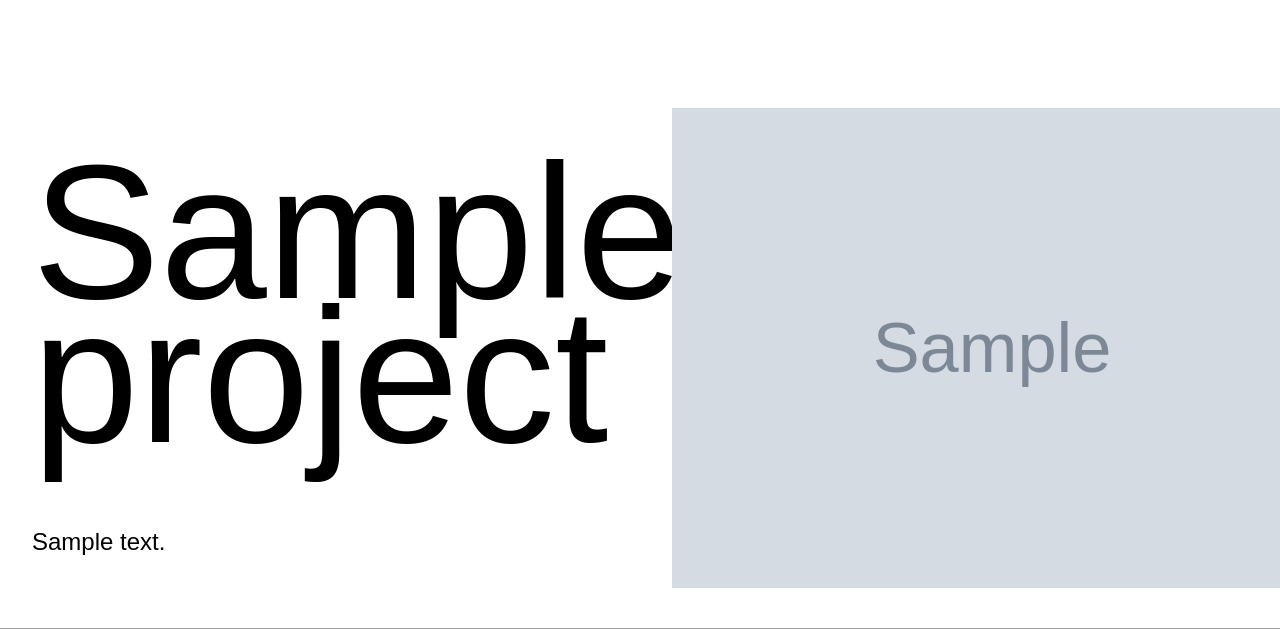
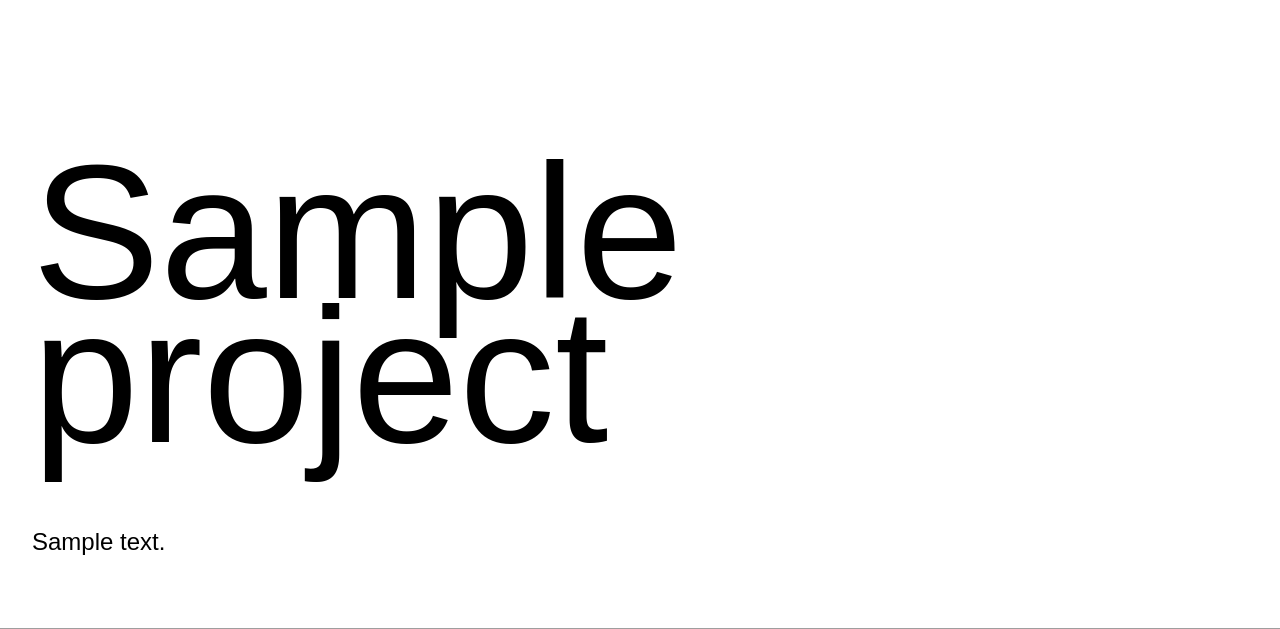
Before and after one commit to Atelier-Entropic/entropic-website, a Django app: a page that uses templates/project_detail.html in a window 1280 px wide. Shown: the part 80-709 px from the top of the page. Run offline with Django 5.2, Linux system fonts and the light colour scheme; tables that the repository leaves empty hold one stand-in row (values such as "Sample post"); grey boxes marked "Sample" are stand-in pictures; some web fonts are replaced; grey boxes are pictures that could not be loaded.

Commit message:
Subtle aesthetic change

```diff
--- a/gallery/models.py
+++ b/gallery/models.py
@@ -50,8 +50,6 @@ class Project(models.Model):
 
     # Intro
     intro_text = models.TextField(blank=True)
-    intro_image = models.ImageField(upload_to='projects/intro/', blank=True, null=True)
-
 
     # Fullscreen slideshow
     slideshow_1 = models.ImageField(upload_to='projects/slideshow/', blank=True, null=True)
--- a/static/styles/individual-projects.css
+++ b/static/styles/individual-projects.css
@@ -26,13 +26,14 @@ body {
   width: 100%;
   overflow-y: hidden;
   margin-bottom: 2.5rem;
+}
 
-}
 .project-name .intro {
   flex: 1 1 auto;
   min-width: 0;
+  text-align: justify;
+}
 
-}
 .project-name h1 {
   font-size: 12rem;
   font-weight: 500;
--- a/static/styles/projects.css
+++ b/static/styles/projects.css
@@ -134,7 +134,7 @@ body {
   font-size: 1rem;
   margin: 0;
   line-height: 1.2;
-  padding-right: 3rem;
+  padding-right: 5rem;
 }
 
 /*!OVERLAY — ARROWS*/
--- a/static/styles/styles.css
+++ b/static/styles/styles.css
@@ -59,13 +59,6 @@ a[x-apple-data-detectors] {
   color: inherit !important;
   text-decoration: inherit !important;
   font-weight: inherit !important;
-}
-
-body {
-  font-family:
-    Inter, system-ui, -apple-system, "Segoe UI", Roboto, "Noto Sans",
-    "Helvetica Neue", Arial, "Apple Color Emoji", "Segoe UI Emoji",
-    "Segoe UI Symbol", "Noto Color Emoji", sans-serif;
 }
 
 
--- a/templates/projects.html
+++ b/templates/projects.html
@@ -86,8 +86,6 @@
                 <ul id="locationMenu" class="dropdown hidden">
                     <li data-location="scandinavia">Scandinavia</li>
                     <li data-location="central-europe">Central Europe</li>
-                    <li data-location="baltic">Baltic Countries</li>
-                    <li data-location="eastern-europe">Eastern Europe</li>
                     <li data-location="middle-east">Middle-East</li>
                 </ul>
             </div>
```
